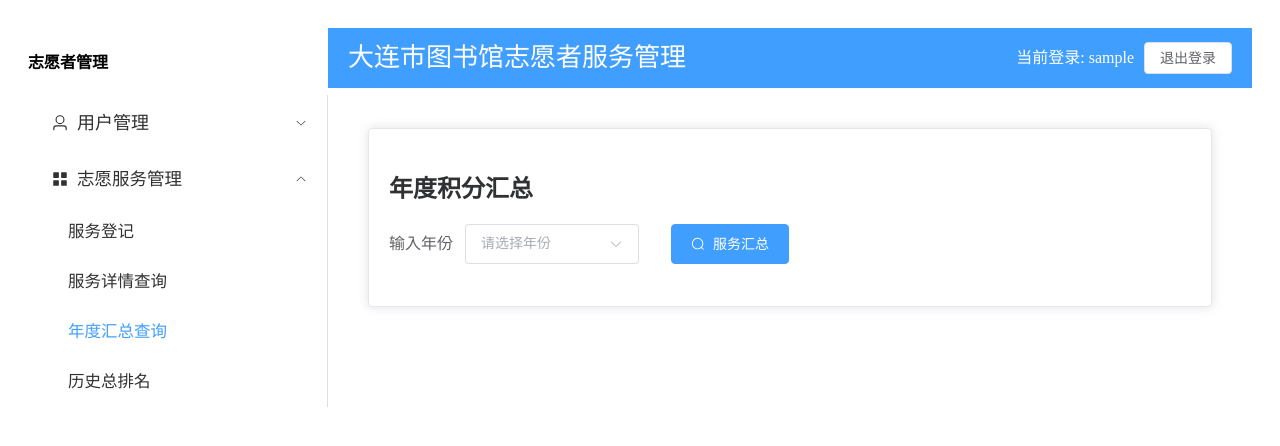
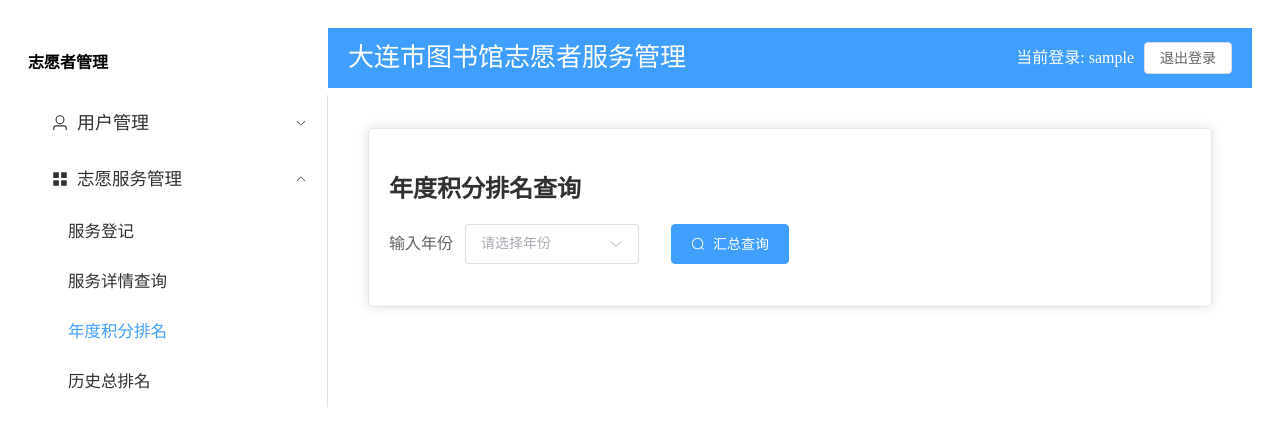
Before and after one commit to daliuding/volunteer-system, a Vue app in the folder frontend/: page /service-query-acc in a window 1280 px wide. Shown: the top 446 px of the page. Built offline with nearby package versions, Linux system fonts and the light colour scheme; sample sign-in values are in the browser's storage.

Commit message:
Rename the service query pages
Signed-off-by: Liu Jing <liujing522@163.com>

```diff
--- a/frontend/src/views/Dashboard.vue
+++ b/frontend/src/views/Dashboard.vue
@@ -24,7 +24,7 @@
         </template>
           <el-menu-item index="/service-registery">服务登记</el-menu-item>
           <el-menu-item index="/service-query-year">服务详情查询</el-menu-item>
-          <el-menu-item index="/service-query-acc">年度汇总查询</el-menu-item>
+          <el-menu-item index="/service-query-acc">年度积分排名</el-menu-item>
           <el-menu-item index="/service-query">历史总排名</el-menu-item>
       </el-sub-menu>
       </el-menu>
--- a/frontend/src/views/dashboard/ServiceQueryACC.vue
+++ b/frontend/src/views/dashboard/ServiceQueryACC.vue
@@ -1,6 +1,6 @@
 <template>
   <el-card>
-    <h2>年度积分汇总</h2>
+    <h2>年度积分排名查询</h2>
       <el-form :inline="true"  label-width="auto"  @submit.native.prevent size="large" >
           <el-form-item label="输入年份" style="width: 250px;">
             <el-select
@@ -15,7 +15,7 @@
             </el-select>
           </el-form-item>
           <el-form-item>
-            <el-button type="primary" :icon="Search" @click="handleYearSummary"> 服务汇总</el-button>
+            <el-button type="primary" :icon="Search" @click="handleYearSummary">汇总查询</el-button>
           </el-form-item>
       </el-form>
 
--- a/frontend/src/views/dashboard/ServiceQueryYearName.vue
+++ b/frontend/src/views/dashboard/ServiceQueryYearName.vue
@@ -23,7 +23,7 @@
           </el-form-item>
 
           <el-form-item>
-            <el-button type="primary" :icon="Search" @click="handleYearandVolunteerDetail"  >服务详情</el-button>
+            <el-button type="primary" :icon="Search" @click="handleYearandVolunteerDetail">详情查询</el-button>
           </el-form-item>
       </el-form>
 
```
